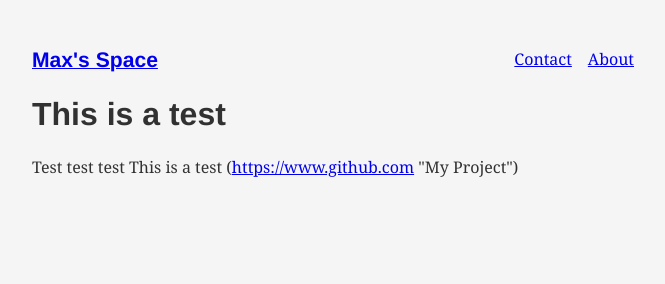
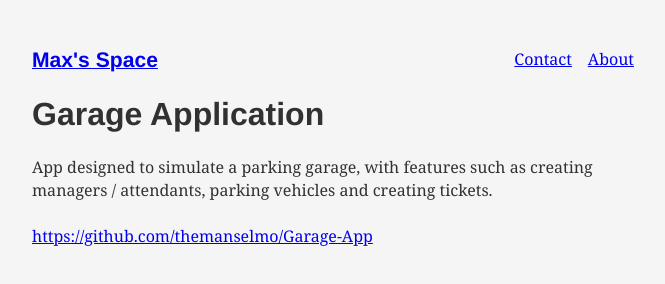
Before and after one commit to themanselmo/MySite, a Gatsby site in the folder gatsby-site/: page /test in a window 1280 px wide. Shown: the whole page, without its empty margins (299-964 px from the left). Built offline with nearby package versions, Linux system fonts and the light colour scheme; Gatsby itself is replaced by a stand-in of ours; some packages are replaced by stand-ins of ours.

Commit message:
Began flushing out website, starting with adding projects. Look into adding an image of the simulated app and some of the windows viewed through the use of the app.

```diff
--- a/gatsby-site/src/pages/test.md
+++ b/gatsby-site/src/pages/test.md
@@ -1,7 +1,8 @@
 ---
-title: "This is a test"
-date: "9-19-2019"
+title: "Garage Application"
+date: "5-21-2019"
 ---
-Test test test
-This is a test
-(https://www.github.com "My Project")
+App designed to simulate a parking garage,
+with features such as creating managers / attendants, parking vehicles and creating tickets.
+
+https://github.com/themanselmo/Garage-App
--- a/gatsby-site/src/pages/test2.md
+++ /dev/null
@@ -1,5 +0,0 @@
----
-title: "This is another test"
-date: "9-20-2019"
----
-heres another test i did
```
